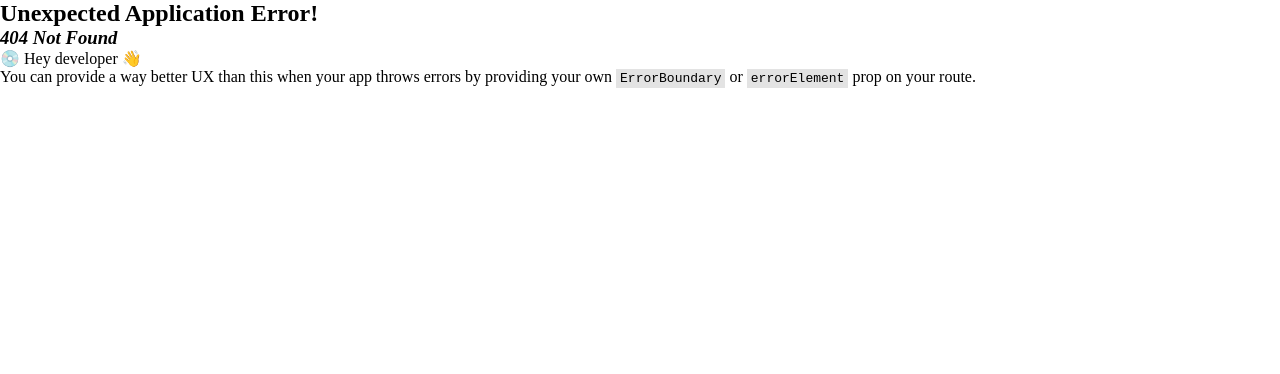
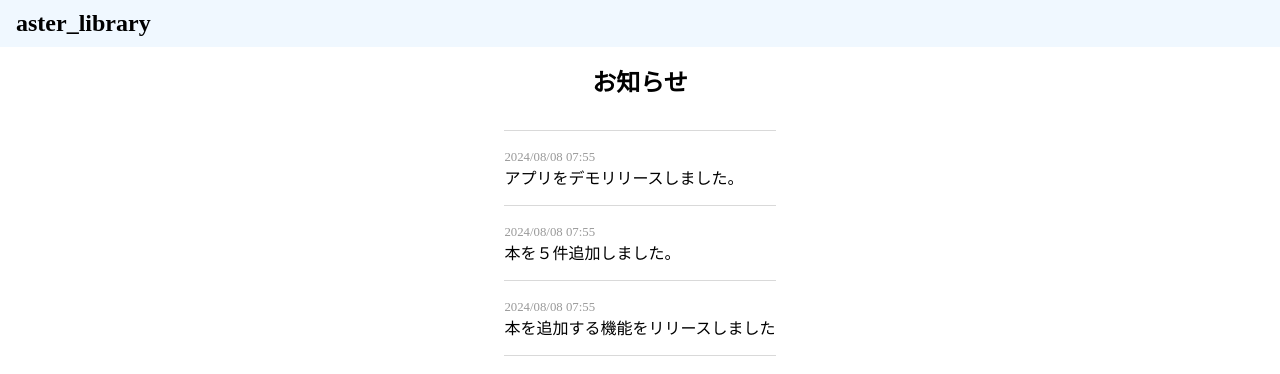
Before and after one commit to km539/library, a React (Create React App) app: page /news in a window 1280 px wide. Before the commit this address had no page. Shown: the top 374 px of the page. Built offline with nearby package versions, Linux system fonts and the light colour scheme.

Commit message:
検索フォームのスタイル修正。 お知らせページ作成。 追加ページ作成。

```diff
--- a/src/pages/Books.tsx
+++ b/src/pages/Books.tsx
@@ -1,9 +1,11 @@
 import React from "react";
 import BooksList from "../components/BooksList.tsx";
+import Header from "../components/Header.tsx";
 
 function Books() {
   return (
     <>
+      <Header />
       <BooksList />
     </>
   );
--- a/src/pages/Index.tsx
+++ b/src/pages/Index.tsx
@@ -12,38 +12,38 @@ function Index() {
       <div className="box">
         <h1>目次</h1>
         <ul>
-          <li>
+          <li className="menuList">
             <a href="/search">
               <FaSearch />
               <p>資料検索</p>
             </a>
           </li>
-          <li>
+          <li className="menuList">
             <a href="/books">
               <MdOutlineFiberNew />
               <p>新着案内</p>
             </a>
           </li>
-          <li>
+          <li className="menuList">
             <a href="/books">
               <FaRegStar />
               <p>貸出ベスト</p>
             </a>
           </li>
-          <li>
+          <li className="menuList">
             <a href="/books">
               <FaRegUser />
               <p>ユーザー</p>
             </a>
           </li>
-          <li>
-            <a href="/books">
+          <li className="menuList">
+            <a href="/add">
               <FaPlus />
               <p>本の追加</p>
             </a>
           </li>
-          <li>
-            <a href="/books">
+          <li className="menuList">
+            <a href="/news">
               <HiOutlineBellAlert />
               <p>通知内容</p>
             </a>
--- /dev/null
+++ b/src/pages/NewBook.tsx
@@ -0,0 +1,27 @@
+import React from "react";
+import Header from "../components/Header.tsx";
+
+export const NewBook = () => {
+  return (
+    <div style={{ height: "100dvh" }}>
+      <Header />
+      <div style={{ marginTop: "1rem" }}>
+        <h2 className="title">追加フォーム</h2>
+        <form action="" onSubmit={() => {}}>
+          <div style={{ padding: "10px 16px" }}>
+            <label htmlFor="title">タイトル</label>
+            <input type="text" name="title" />
+            <label htmlFor="author">著者</label>
+            <input type="text" name="author" />
+            <label htmlFor="publishedDate">発行日</label>
+            <input type="text" name="publishedDate" />
+            <div style={{ display: "flex", justifyContent: "space-around" }}>
+              <button style={{ width: "auto" }}>追加</button>
+              <button style={{ width: "auto" }}>クリア</button>
+            </div>
+          </div>
+        </form>
+      </div>
+    </div>
+  );
+};
--- /dev/null
+++ b/src/pages/News.tsx
@@ -0,0 +1,67 @@
+import React from "react";
+import Header from "../components/Header.tsx";
+import styles from "../styles/News.module.css";
+
+const data = [
+  {
+    id: "1",
+    content: "アプリをデモリリースしました。",
+    createdDate: 1723103758609,
+  },
+  {
+    id: "2",
+    content: "本を５件追加しました。",
+    createdDate: 1723103758609,
+  },
+  {
+    id: "3",
+    content: "本を追加する機能をリリースしました",
+    createdDate: 1723103758609,
+  },
+];
+
+export const News = () => {
+  const emptyNotice = (msg: string) => {
+    return (
+      <li>
+        <div>{msg}</div>
+      </li>
+    );
+  };
+
+  const modifyDate = (created_date: number | Date) => {
+    const created = new Date(created_date);
+    const date = `${created.getFullYear()}/${(
+      "0" +
+      (created.getMonth() + 1)
+    ).slice(-2)}/${("0" + created.getDate()).slice(-2)} ${(
+      "0" + created.getHours()
+    ).slice(-2)}:${("0" + created.getMinutes()).slice(-2)}`;
+    return date;
+  };
+
+  return (
+    <div style={{ height: "100dvh" }}>
+      <Header />
+      <h3 className={styles.title}>お知らせ</h3>
+      <div className={styles.notificationList}>
+        <ul className={styles.data}>
+          {!data?.length
+            ? emptyNotice("お知らせはありません。")
+            : data.map(notification => {
+                return (
+                  <li className={styles.list} key={notification.id}>
+                    <span className={styles.time}>
+                      {modifyDate(notification.createdDate)}
+                    </span>
+                    <div className={styles.content}>
+                      <p>{notification.content}</p>
+                    </div>
+                  </li>
+                );
+              })}
+        </ul>
+      </div>
+    </div>
+  );
+};
--- a/src/pages/Search.tsx
+++ b/src/pages/Search.tsx
@@ -1,4 +1,5 @@
 import React from "react";
+import Header from "../components/Header.tsx";
 
 function Search() {
   const submitAction = e => {
@@ -14,10 +15,11 @@ function Search() {
 
   return (
     <>
-      <h2 className="title">検索フォーム</h2>
-      <div>
+      <Header />
+      <div style={{ height: "100dvh", marginTop: "1rem" }}>
+        <h2 className="title">検索フォーム</h2>
         <form action="" onSubmit={submitAction}>
-          <div className="container">
+          <div style={{ padding: "10px 16px" }}>
             <label htmlFor="title">タイトル</label>
             <input type="text" name="title" />
             <label htmlFor="author">著者</label>
--- a/src/styles/Index.css
+++ b/src/styles/Index.css
@@ -15,18 +15,18 @@ ul {
   gap: 10px;
 }
 
-li {
+.menuList {
   width: 150px;
   height: 150px;
   border: 2px solid blue;
   border-radius: 10px;
 }
 
-li:hover {
+.menuList:hover {
   background-color: aliceblue;
 }
 
-li a {
+.menuList a {
   color: black;
   text-align: center;
   text-decoration: none;
@@ -39,7 +39,7 @@ li a {
   height: 100%;
 }
 
-li a svg {
+.menuList a svg {
   width: 60%;
   height: 60%;
 }
--- /dev/null
+++ b/src/styles/News.module.css
@@ -0,0 +1,32 @@
+.title {
+  font-size: 1.5rem;
+  text-align: center;
+  margin: 1rem auto;
+  font-weight: 700;
+}
+
+.notificationList {
+  text-align: center;
+}
+
+.data {
+  padding: 1rem;
+  text-align: start;
+  list-style: none;
+  display: inline-block;
+}
+
+.list:first-child {
+  border-top: 1px solid #d9d9d9;
+}
+
+.list {
+  border-bottom: 1px solid #d9d9d9;
+  padding: 1rem 0;
+}
+
+.time {
+  font-size: 0.8rem;
+  color: #999;
+  margin-bottom: 0.5rem;
+}
```
Also changed, not shown: src/index.js (+10 -0 lines).
